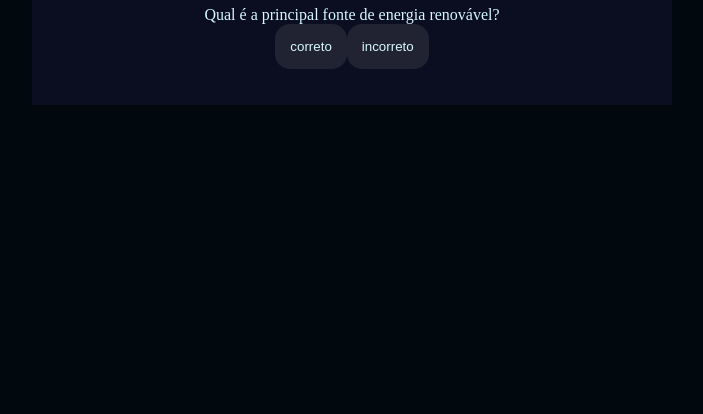
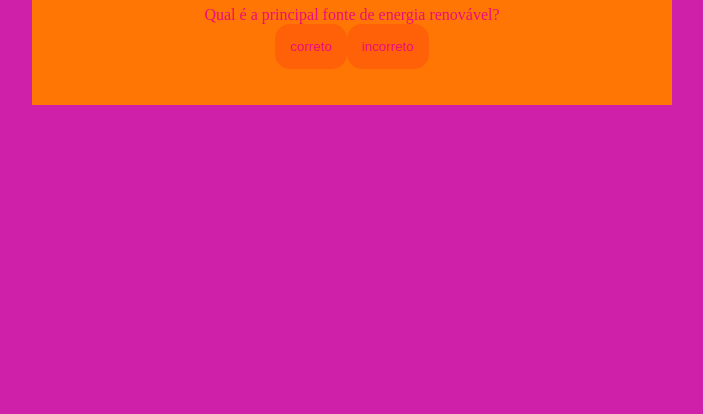
Before and after one commit to eloisaaaaaaaa/proj-2-trimestre, a plain HTML site: page index.html in a window 1280 px wide. Shown: the part 402-816 px from the top of the page, without its empty margins (288-991 px from the left). Drawn offline with Linux system fonts and the light colour scheme.

Commit message:
Update style.css

```diff
--- a/style.css
+++ b/style.css
@@ -1,9 +1,9 @@
 :root{
-    --cor-fundo: #01080E ;
-    --cor-principal: #0B0D20 ;
-    --cor-secundaria: #212333;
-    --cor-destaque: #2BDEFD;
-    --cor-texto: #D7F9FF;
+    --cor-fundo: #cf20a9 ;
+    --cor-principal: #ff7605 ;
+    --cor-secundaria: #ff5709ab;
+    --cor-destaque: #df0f77;
+    --cor-texto: #ee0c7d;
 
 }
 
```
